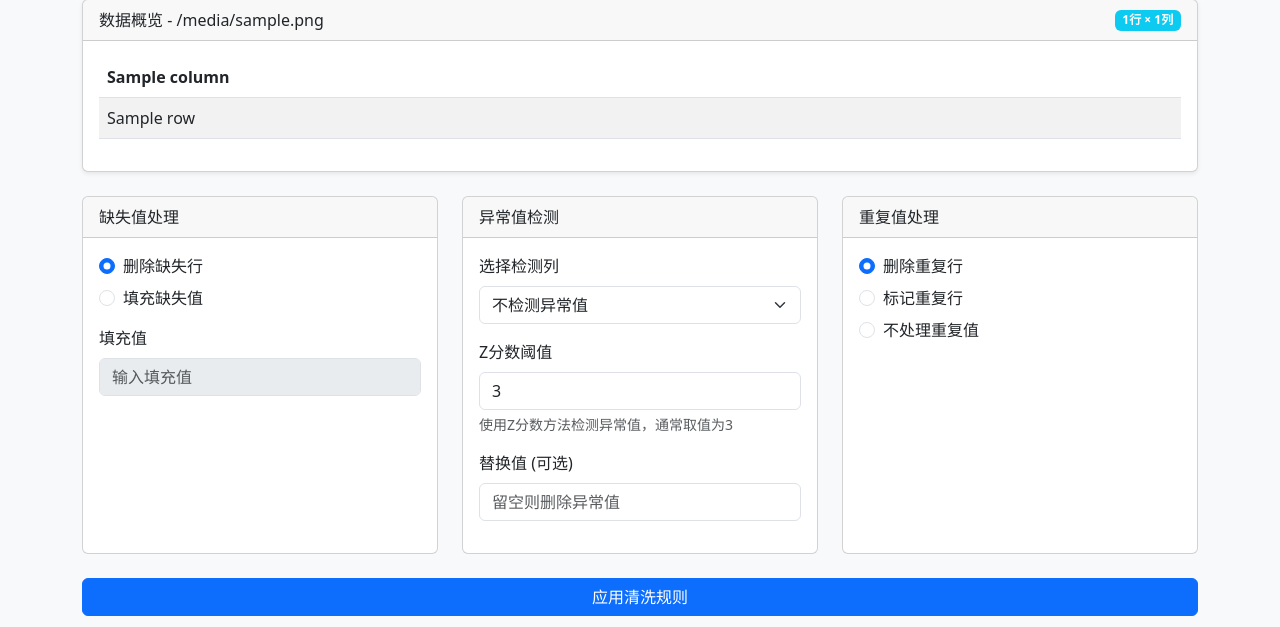
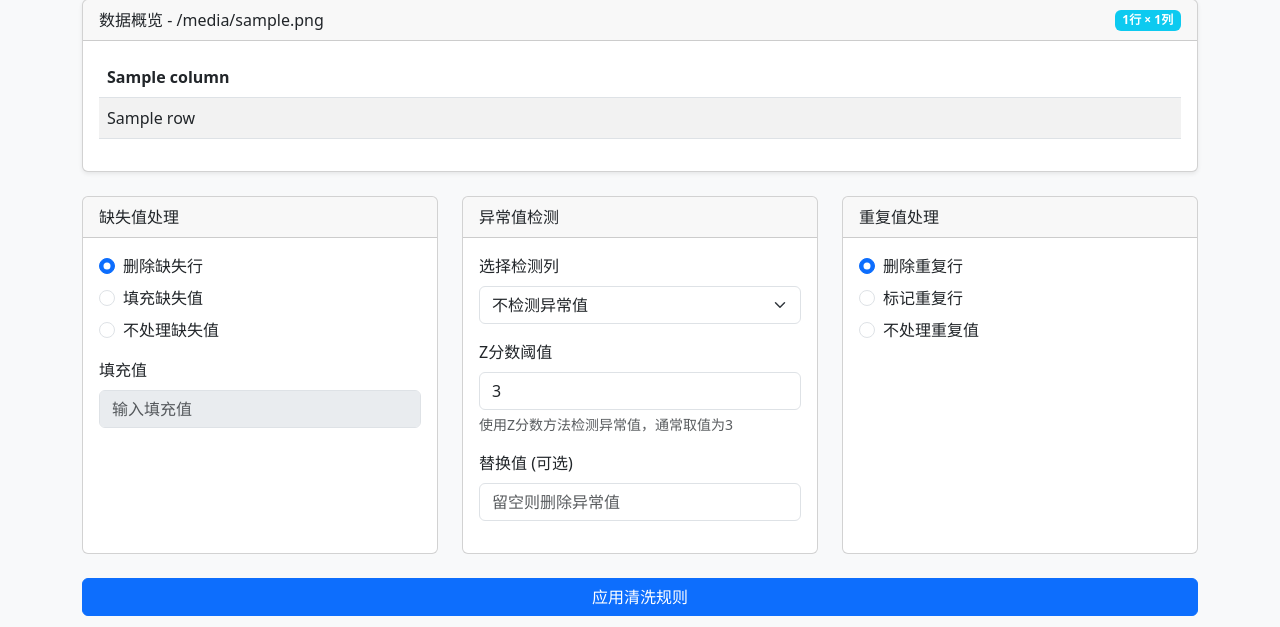
Before and after one commit to Fuze1111/python_course_exp_interactive_data_analysis_system, a Flask app: template templates/clean.html in a window 1280 px wide. Shown: the part 167-794 px from the top of the page. Run offline with Flask 3, Linux system fonts and the light colour scheme; the template is opened without the code that fills it: most values are stand-ins (such as "Sample title", 1, 10 or a date in 2020).

Commit message:
:sparkles: 允许不处理缺失值

```diff
--- a/modules/cleaner.py
+++ b/modules/cleaner.py
@@ -20,6 +20,8 @@ class DataCleaning:
             self.data = self.data.dropna()
         elif method == 'fill' and fill_value is not None:
             self.data = self.data.fillna(fill_value)
+        elif method == 'none':
+            pass
         else:
             raise ValueError("Invalid method or fill_value not provided for 'fill' method.")
         return self.data
--- a/templates/clean.html
+++ b/templates/clean.html
@@ -70,11 +70,44 @@
                                 填充缺失值
                             </label>
                         </div>
+                        <div class="form-check mb-2">
+                            <input class="form-check-input" type="radio" name="missing_method" value="none"
+                                id="pass_missing">
+                            <label class="form-check-label" for="pass_missing">
+                                不处理缺失值
+                            </label>
+                        </div>
                         <div class="mb-3 mt-3">
                             <label for="fill_value" class="form-label">填充值</label>
                             <input type="text" class="form-control" id="fill_value" name="fill_value"
                                 placeholder="输入填充值">
                         </div>
+                        <script>
+                            // 获取所有缺失值处理选项和填充值输入框
+                            const missingMethodRadios = document.querySelectorAll('input[name="missing_method"]');
+                            const fillValueInput = document.getElementById('fill_value');
+
+                            // 添加事件监听器
+                            missingMethodRadios.forEach(radio => {
+                                radio.addEventListener('change', () => {
+                                    // 如果选中“填充缺失值”，启用填充值输入框；否则禁用
+                                    if (radio.value === 'fill' && radio.checked) {
+                                        fillValueInput.disabled = false;
+                                    } else {
+                                        fillValueInput.disabled = true;
+                                        fillValueInput.value = ''; // 清空输入框
+                                    }
+                                });
+                            });
+
+                            // 页面加载时检查默认选项
+                            document.addEventListener('DOMContentLoaded', () => {
+                                const selectedMethod = document.querySelector('input[name="missing_method"]:checked');
+                                if (selectedMethod && selectedMethod.value !== 'fill') {
+                                    fillValueInput.disabled = true;
+                                }
+                            });
+                        </script>
                     </div>
                 </div>
             </div>
```
